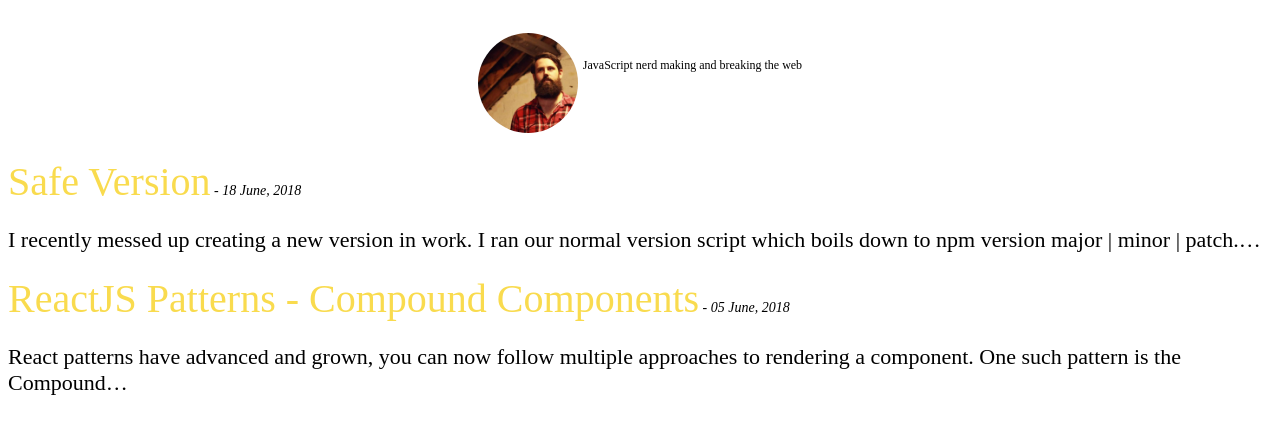
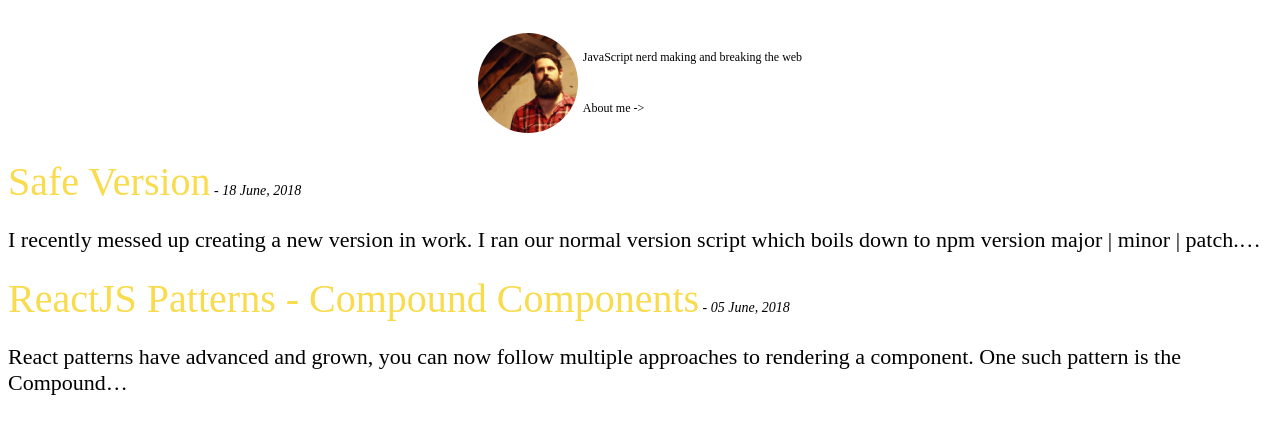
Before and after one commit to chrislaughlin/thedyslexicdeveloper, a Gatsby site: page / in a window 1280 px wide. Built offline with nearby package versions, Linux system fonts and the light colour scheme; Gatsby itself is replaced by a stand-in of ours; some packages are replaced by stand-ins of ours; some icons are missing.

Commit message:
adding about me link

```diff
--- a/src/components/bio/Bio.js
+++ b/src/components/bio/Bio.js
@@ -3,6 +3,8 @@ import styled from 'styled-components';
 
 import profilePic from './profile-pic.jpg';
 import Social from '../social/social';
+
+import Link from '../link/link';
 
 const ProfilePic = styled.img`
     height: 100px;
@@ -37,6 +39,11 @@ class Bio extends React.Component {
                 <div>
                     JavaScript nerd making and breaking the web
                     <Social/>
+                    <Link
+                        to={'/about'}
+                    >
+                        About me ->
+                    </Link>
                 </div>
             </StyledBio>
         );
--- /dev/null
+++ b/src/components/link/link.js
@@ -0,0 +1,12 @@
+import React from 'react';
+import styled from 'styled-components';
+import Link from 'gatsby-link';
+
+
+const StyledLink = styled(Link)`
+  box-shadow: none;
+  text-decoration: none;
+  color: inherit;
+`;
+
+export default StyledLink;
```
Also changed, not shown: src/components/header/header.js (+2 -7 lines).
